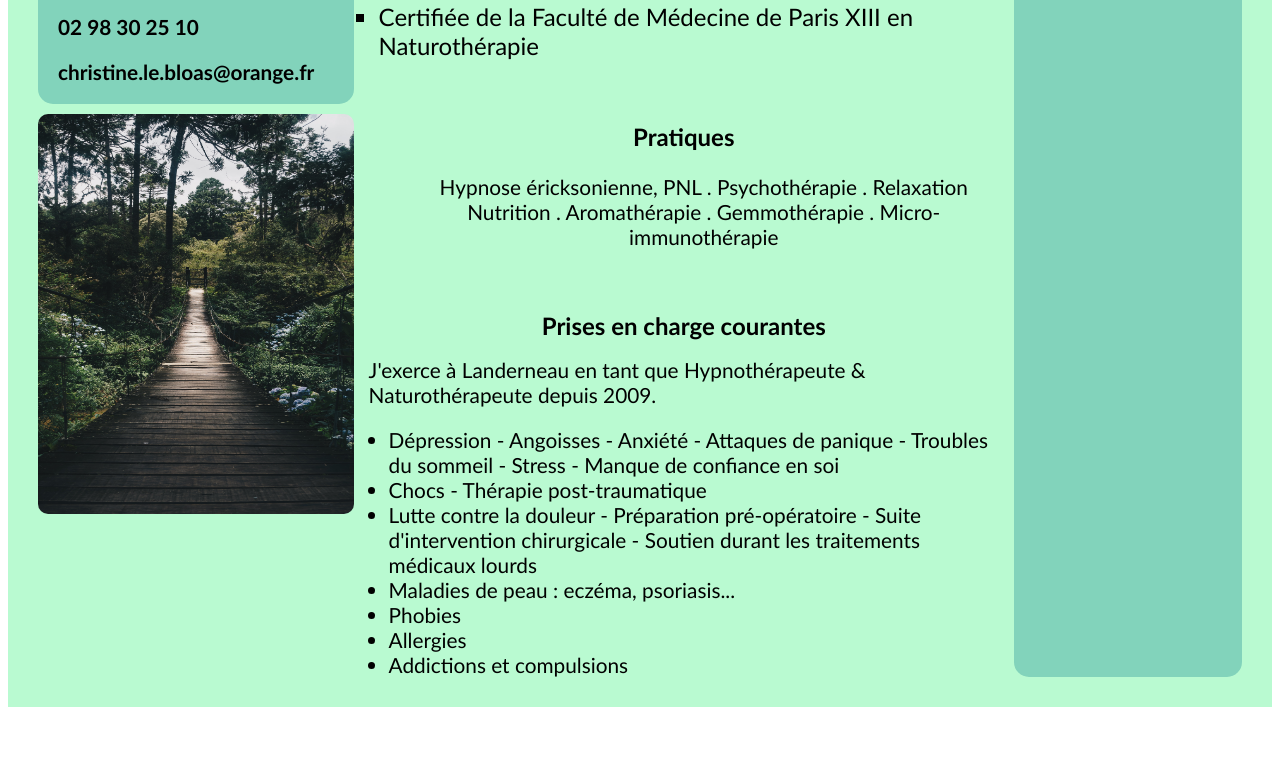
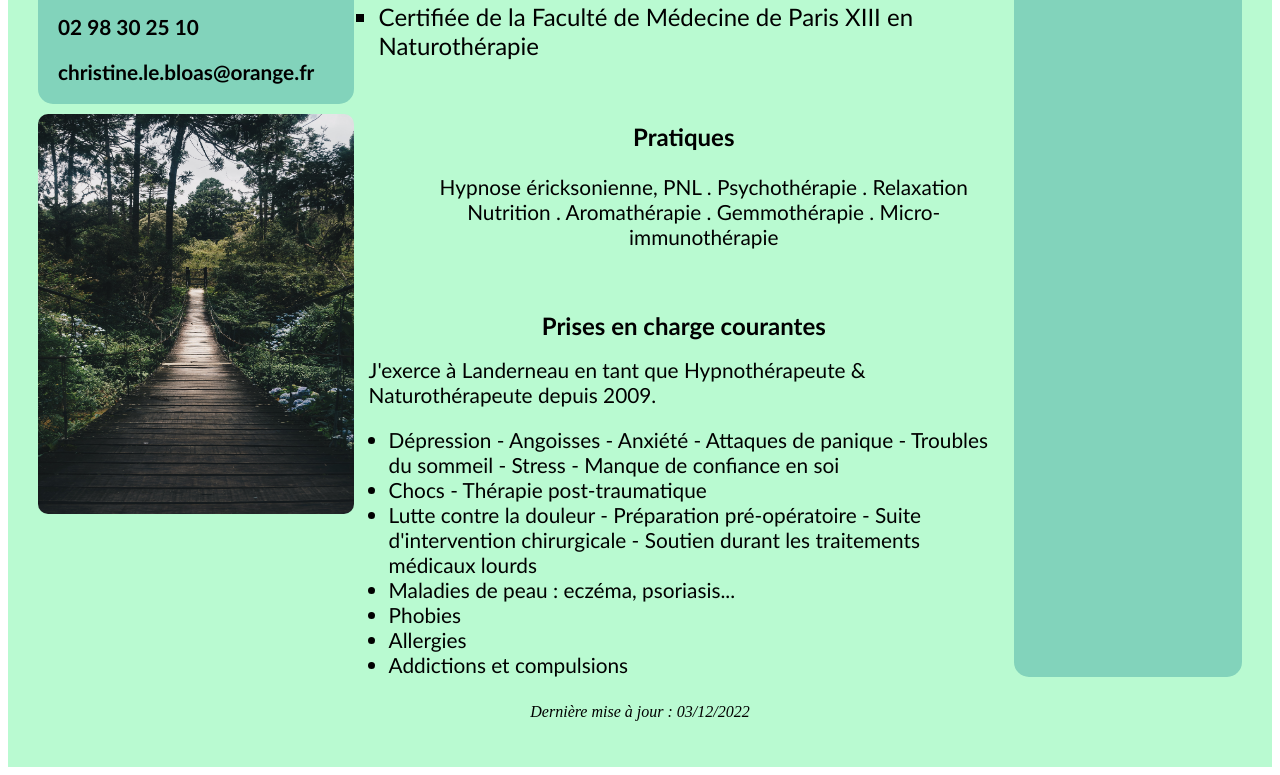
Before and after one commit to qmenoretdev/christine-le-bloas, a Vue app: page / in a window 1280 px wide. Shown: the part 259-1034 px from the top of the page. Before the commit the page ends 974 px from the top, so only its background shows below. Built offline with nearby package versions, Linux system fonts and the light colour scheme.

Commit message:
Affichage date de dernière maj du site

```diff
--- a/src/global.scss
+++ b/src/global.scss
@@ -115,6 +115,11 @@
   margin-top: 50px;
 }
 
+.lastUpdate {
+  padding-top: 10px;
+  font-style: italic;
+}
+
 @media (max-width: 640px) {
   :root {
     --margin-between-paragraphe: 15px;
--- a/src/views/Home.vue
+++ b/src/views/Home.vue
@@ -15,6 +15,7 @@
           <BlobMenu v-bind:listPages="this.navigation" @change-page="changePage"/>
       </div>
     </div>
+    <p class="lastUpdate">Dernière mise à jour : {{ getLastUpdate }}</p>
   </div>
 </template>
 
@@ -42,12 +43,26 @@ export default {
     },
     navigation() {
       return navigation;
+    },
+    getLastUpdate() {
+      var dateLastUpdate = new Date(document.lastModified);
+      return this.formatDate(dateLastUpdate);
     }
   },
   methods: {
     changePage(page) {
       this.$store.dispatch('setIndexPage', page.id);
       this.$router.push(page.path);
+    },
+    padTo2Digits(num) {
+      return num.toString().padStart(2, '0');
+    },
+    formatDate(date) {
+      return [
+        this.padTo2Digits(date.getDate()),
+        this.padTo2Digits(date.getMonth() + 1),
+        date.getFullYear(),
+      ].join('/');
     }
   }
 }
```
